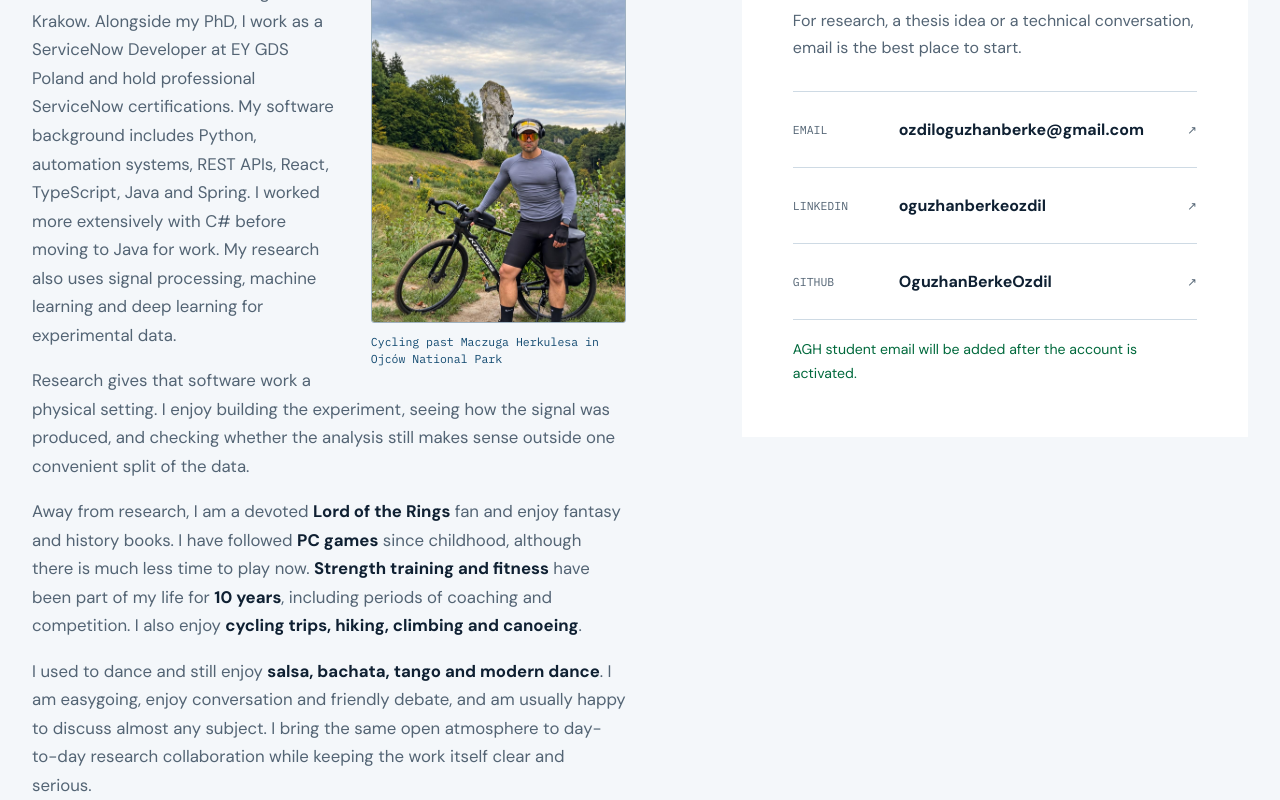
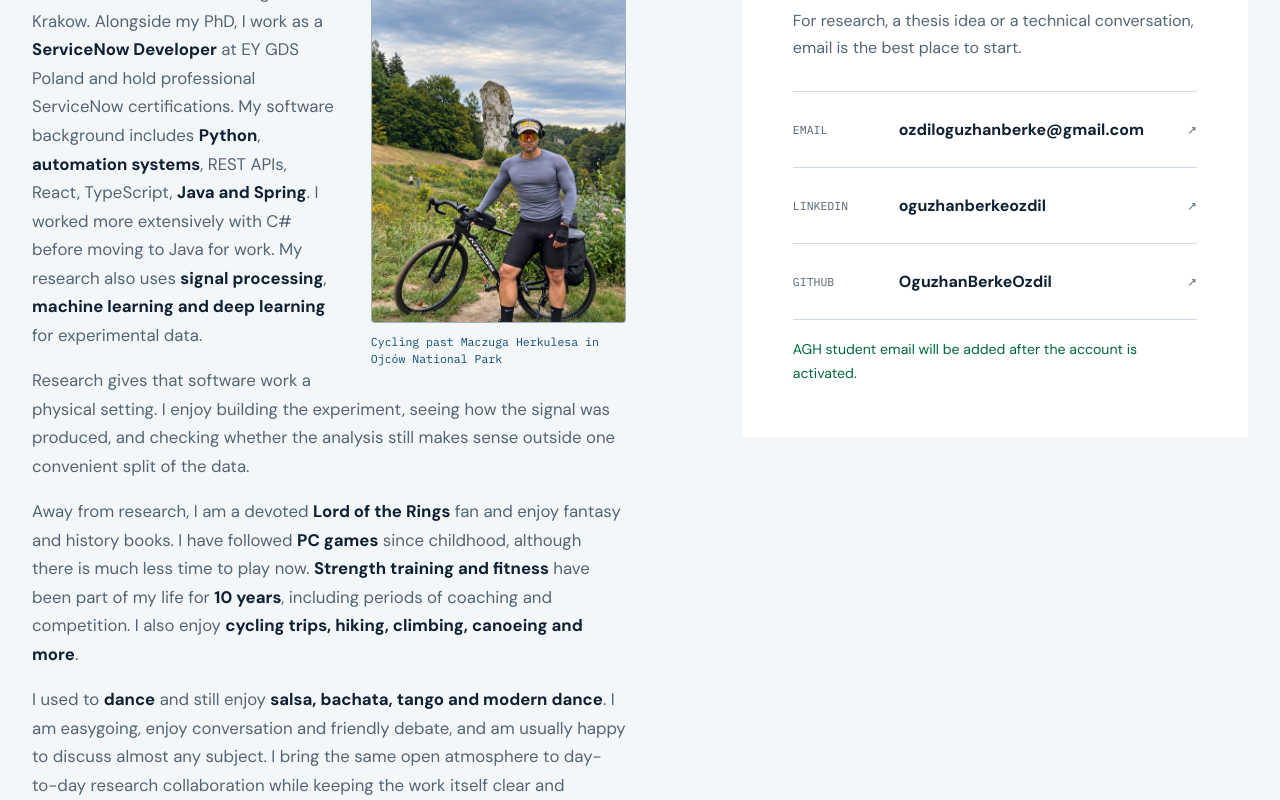
Before and after one commit to OguzhanBerkeOzdil/oguzhanberkeozdil.github.io, a React (Vite) app: page / in a window 1280 px wide. Shown: the part 8380-9180 px from the top of the page. Built offline with nearby package versions, Linux system fonts and the light colour scheme.

Commit message:
Improve emphasis in About copy

```diff
--- a/src/content/site.ts
+++ b/src/content/site.ts
@@ -316,17 +316,24 @@ export const copy = {
       caption: 'Cycling past Maczuga Herkulesa in Ojców National Park',
     },
     highlights: [
+      'ServiceNow Developer',
+      'Python',
+      'automation systems',
+      'Java and Spring',
+      'signal processing',
+      'machine learning and deep learning',
       'Lord of the Rings',
       'PC games',
       'Strength training and fitness',
       '10 years',
-      'cycling trips, hiking, climbing and canoeing',
+      'cycling trips, hiking, climbing, canoeing and more',
+      'dance',
       'salsa, bachata, tango and modern dance',
     ],
     body: [
       'I am a Turkish researcher living in Krakow. Alongside my PhD, I work as a ServiceNow Developer at EY GDS Poland and hold professional ServiceNow certifications. My software background includes Python, automation systems, REST APIs, React, TypeScript, Java and Spring. I worked more extensively with C# before moving to Java for work. My research also uses signal processing, machine learning and deep learning for experimental data.',
       'Research gives that software work a physical setting. I enjoy building the experiment, seeing how the signal was produced, and checking whether the analysis still makes sense outside one convenient split of the data.',
-      'Away from research, I am a devoted Lord of the Rings fan and enjoy fantasy and history books. I have followed PC games since childhood, although there is much less time to play now. Strength training and fitness have been part of my life for 10 years, including periods of coaching and competition. I also enjoy cycling trips, hiking, climbing and canoeing.',
+      'Away from research, I am a devoted Lord of the Rings fan and enjoy fantasy and history books. I have followed PC games since childhood, although there is much less time to play now. Strength training and fitness have been part of my life for 10 years, including periods of coaching and competition. I also enjoy cycling trips, hiking, climbing, canoeing and more.',
       'I used to dance and still enjoy salsa, bachata, tango and modern dance. I am easygoing, enjoy conversation and friendly debate, and am usually happy to discuss almost any subject. I bring the same open atmosphere to day-to-day research collaboration while keeping the work itself clear and serious.',
     ],
   },
```
